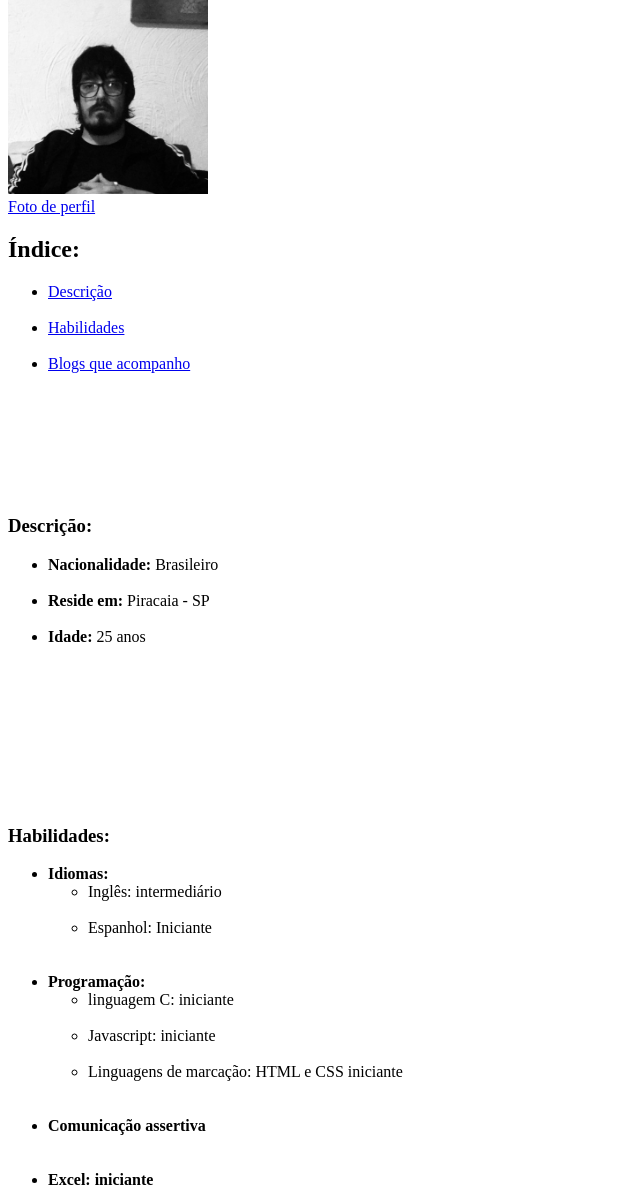
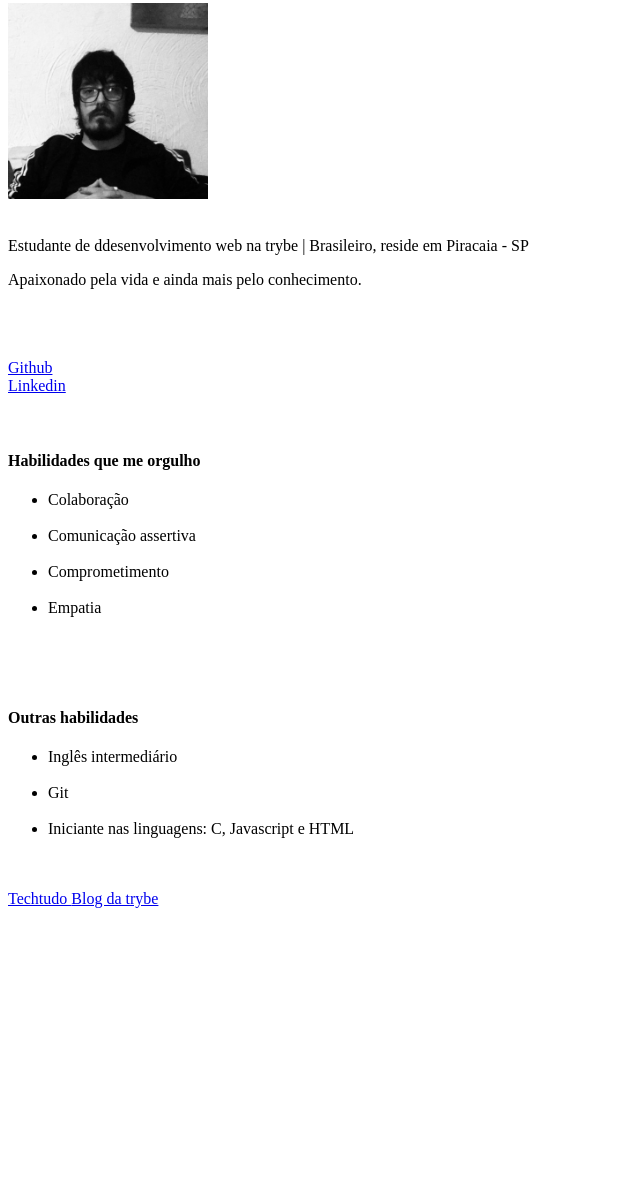
Before and after one commit to Kamosara/Kamosara.github.io, a plain HTML site: page index.html in a window 1280 px wide. Shown: the part 129-1321 px from the top of the page, without its empty margins (0-640 px from the left). After the commit the page ends 1045 px from the top, so only its background shows below. Drawn offline with Linux system fonts and the light colour scheme.

Commit message:
Alterações para melhor desempenho

```diff
--- a/index.html
+++ b/index.html
@@ -7,74 +7,54 @@
     <title>Portfólio Web</title>
 </head>
 <body>
-    <h1>Portfólio web </h1>
-    <h2>Rafael Santana Molina Cardoso</h2>
+
+    <ul>
+        <li><a href="#hab1">Principais habilidades</a></li>
+        <li><a href="#hab2">Outras habilidades</a></li>
+    </ul>
+
+    <h1>Rafael Santana Molina Cardoso</h1>
     <img src="imgperfilrecorte.png" width="200px" alt="foto-de-perfil.png">
     <br>
-    <a href="https://media-exp1.licdn.com/dms/image/D4D35AQHntR0n9tTl3A/profile-framedphoto-shrink_200_200/0/1663280457300?e=1663887600&v=beta&t=nt6B2RoqLz13PVeelaVutpaTrUkhLJXKRPj3mh4jli4" target="_blank">Foto de perfil</a>
     <br>
-    <h2>Índice: </h2>
+    <p>Estudante de ddesenvolvimento web na trybe | Brasileiro, reside em Piracaia - SP</p>
+    <p>Apaixonado pela vida e ainda mais pelo conhecimento.</p>
+    <br>
+    <br>
+    <br>
+    <a href="https://github.com/Kamosara" target="_blank">Github</a>
+    <br>
+    <a href="https://www.linkedin.com/in/rafael-molina-246105160/" target="_blank">Linkedin</a>
+    <br>
+    <br>
+    <br>
+    <h4 id="hab1">Habilidades que me orgulho</h4>
     <ul>
-        <li><a href="#desc">Descrição</a></li>
+        <li>Colaboração</li>
         <br>
-        <li><a href="#hab">Habilidades</a></li>
+        <li>Comunicação assertiva</li>
         <br>
-        <li><a href="#blog">Blogs que acompanho</a></li>
+        <li>Comprometimento</li>
+        <br>
+        <li>Empatia</li>
+
     </ul>
     <br>
     <br>
     <br>
-    <br>
+    <h4 id="hab2">Outras habilidades</h4>
+    <ul>
+        <li>Inglês intermediário</li>
+        <br>
+        <li>Git</li>
+        <br>
+        <li>Iniciante nas linguagens: C, Javascript e HTML</li>
+    </ul>
     <br>
     <br>
 
-    <h3 id="desc">Descrição: </h3>
-    <p><ul>
-        <li><strong>Nacionalidade: </strong>Brasileiro</li>
-        <br>
-        <li><strong>Reside em: </strong>Piracaia - SP</li>
-        <br>
-        <li><strong>Idade: </strong>25 anos</li>
-    </ul></p>
-    <br>
-    <br>
-    <br>
-    <br>
-    <br>
-    <br>
-    <br>
-    <br>
-    <h3 id="hab">Habilidades: </h3>
-    <ul>
-        <li><strong>Idiomas: </strong><ul>
-            <li>Inglês: intermediário</li>
-            <br>
-            <li>Espanhol: Iniciante</li>
-        </ul></li>
-        <br>
-        <br>
-        <li><strong>Programação: </strong><ul>
-            <li>linguagem C: iniciante</li>
-            <br>
-            <li>Javascript: iniciante</li>
-            <br>
-            <li>Linguagens de marcação: HTML e CSS iniciante</li>
-        </ul></li>
-        <br>
-        <br>
-        <li><strong>Comunicação assertiva</strong></li>
-        <br>
-        <br>
-        <li><strong>Excel: iniciante</strong></li>
-    </ul>
-    <br>
-    <br>
-    <br>
-    <br>
-    <br>
-    <br>
-    <br>
-    <a href="https://www.tecmundo.com.br/" id="blog">Techtudo</a>
+
+    <a href="https://www.tecmundo.com.br/" target="_blank">Techtudo </a> <a href="https://blog.betrybe.com/" target="_blank">Blog da trybe</a>
 
 </body>
 </html>
```
